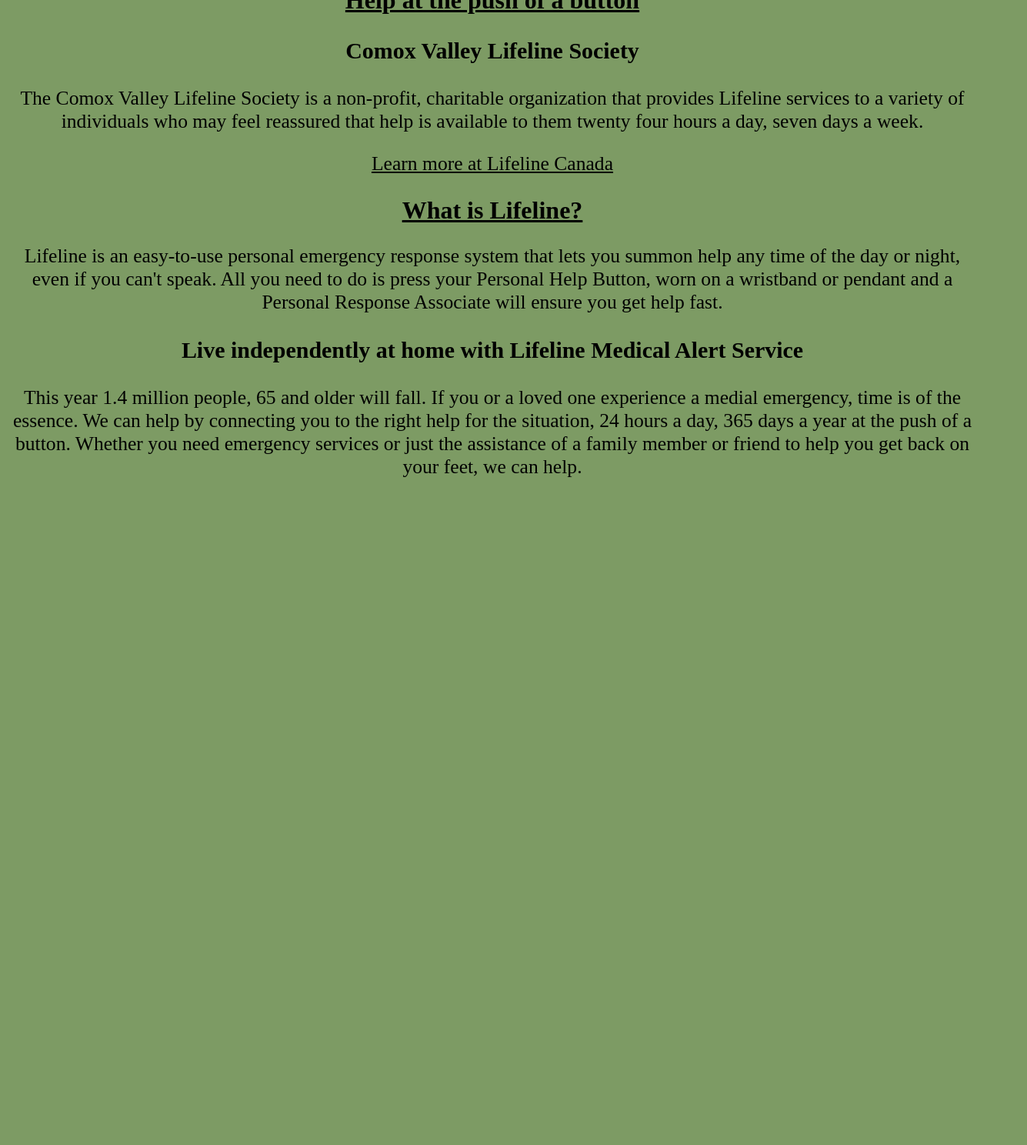
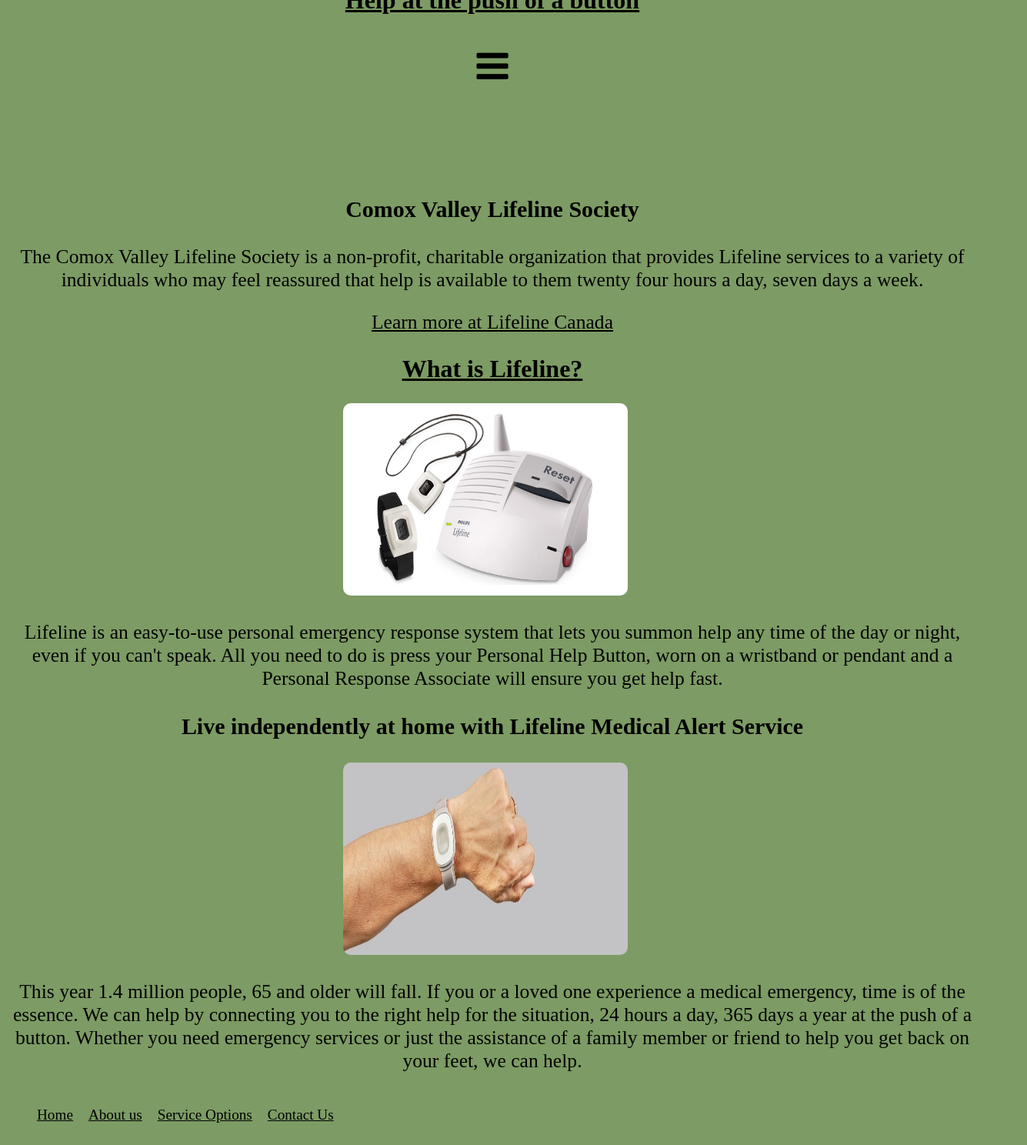
Before and after one commit to nic-dgl103-f23-cvs1/project-KrisTessier, a plain HTML site: page Homepage.html in a window 1280 px wide. Shown: the whole page at 77% size, 1335 px wide, since content can reach past the window. Before the commit the page ends 800 px from the top, so only its background shows below. Drawn offline with Linux system fonts and the light colour scheme.

Commit message:
Will add hamburger menu to homepage

```diff
--- a/Homepage.html
+++ b/Homepage.html
@@ -5,6 +5,10 @@
     <meta name="viewport" content="width=device-width, initial-scale=1.0" />
     <title>Comox Valley Lifeline Society</title>
     <link rel="stylesheet" href="Style.css" />
+    <link
+      rel="stylesheet"
+      href="https://cdnjs.cloudflare.com/ajax/libs/font-awesome/4.7.0/css/font-awesome.min.css"
+    />
   </head>
   <body>
     <!-- header section -->
@@ -20,14 +24,33 @@
       </nav>
     </header>
     <!-- end of header section -->
-    <div class="bannerimage">
+    <!-- hero section -->
+
+    <div class="hero-section">
       <img src="Images/bannerimage.jpg" alt="Nurse helping patient" />
-    </div>
-    <!-- hero section -->
-    <div class="hero-section">
       <h2>Help at the push of a button</h2>
+      <!-- hamburger menu code kindly inspired by W3C schools code -->
+      <div class="hamburgermenu">
+        <div id="myLinks">
+            <a href="#home">Home</a>
+          <a href="#contact">Contact</a>
+          <a href="#about">About Us</a>
+        </div>
+        <a href="javascript:void(0);" class="icon" onclick="myFunction()">
+          <i class="fa fa-bars"></i>
+        </a>
+      </div>
+      <script>
+        function myFunction() {
+          var x = document.getElementById("myLinks");
+          if (x.style.display === "block") {
+            x.style.display = "none";
+          } else {
+            x.style.display = "block";
+          }
+        }
+      </script>
       <h3>Comox Valley Lifeline Society</h3>
-
       <p>
         The Comox Valley Lifeline Society is a non-profit, charitable
         organization that provides Lifeline services to a variety of individuals
@@ -40,6 +63,7 @@
     <!-- about us section -->
     <div class="about">
       <h2>What is Lifeline?</h2>
+      <img src="Images\Lifelineproduct.jpg" alt="Lifeline product demo" />
       <p>
         Lifeline is an easy-to-use personal emergency response system that lets
         you summon help any time of the day or night, even if you can't speak.
@@ -52,9 +76,13 @@
     <!-- cta section -->
     <div class="cta">
       <h3>Live independently at home with Lifeline Medical Alert Service</h3>
+      <img
+        src="Images/lifelinewrist.jpg"
+        alt="Lifeline bracelet attached to wrist strap"
+      />
       <p>
         This year 1.4 million people, 65 and older will fall. If you or a loved
-        one experience a medial emergency, time is of the essence. We can help
+        one experience a medical emergency, time is of the essence. We can help
         by connecting you to the right help for the situation, 24 hours a day,
         365 days a year at the push of a button. Whether you need emergency
         services or just the assistance of a family member or friend to help you
@@ -62,7 +90,7 @@
       </p>
     </div>
     <footer>
-      <nav>
+      <nav class="footernav">
         <ul>
           <li>Home</li>
           <li>About us</li>
--- a/Style.css
+++ b/Style.css
@@ -30,7 +30,6 @@ body a {
 header {
   text-align: center;
   margin-top: -8%;
-  width: 110%;
   margin-left: -5%;
   margin-bottom: -8%;
   height: 120%;
@@ -48,7 +47,7 @@ ul {
   margin-right: 10%;
 }
 /* Bannerimage section for homepage */
-.bannerimage img {
+.hero-section img {
   background-size: cover;
   margin-left: -1.4%;
   height: auto;
@@ -62,18 +61,59 @@ ul {
   border-radius: 10px;
   text-align: center;
 }
+/* start of hamburger menu in hero section of homepage */
+/* technical inspiration for html and css code kindly drawn from W3cschools.com */
+ /* will hide the links inside the navigation menu  */
+ .hamburgermenu #myLinks {
+   display: none;
+ }
+ .hamburgermenu a {
+   padding: 14px 16px;
+   text-decoration: none;
+   font-size: 3rem;
+   display: block;
+ }
+ /* Adds a grey background color on mouse-over */
+ .hamburgermenu a:hover {
+   background-color: #ddd;
+   color: black;
+ }
+ .hamburgermenu .icon {
+   color:black;
+ }
+ /* end of hamburgermenu in hero section of homepage */
 .hero-section h3 {
   border-radius: 10px;
   background-image: url("Images/Lifelinelogo.png");
 }
 /* Homepage about section */
-.about h2 {
-
+.about img {
+   background-size: cover;
+   margin-left: -1.4%;
+   height: auto;
+   width: 370px;
+   height: 250px;
+   border-radius: 10px;
 }
 /* Homepage cta section */
 .cta {
   border-radius: 10px;
 }
-footer {
+.cta img {
+   background-size: cover;
+  margin-left: -1.4%;
+  height: auto;
+  width: 370px;
+  height: 250px;
   border-radius: 10px;
 }
+/* footer section for homepage */
+.footernav {
+   display:flex;
+
+}
+.footernav ul {
+   font-size: 1.2rem;
+   gap:20px;
+   text-decoration: underline;
+}
```
Also changed, not shown: Images/Lifelineproduct.jpg (added), Images/lifelinewrist.jpg (added).
